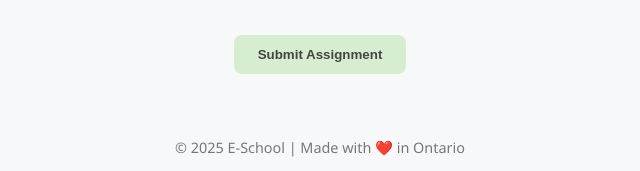
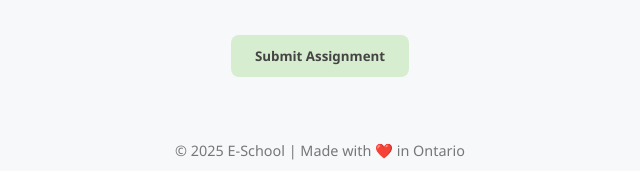
Before and after one commit to rhahavy/eschool, a plain HTML site: page courses/Grade6/Science/assignment1-rock-layers.html in a window 1280 px wide. Shown: the part 829-1000 px from the top of the page, 320-960 px from the left. Drawn offline with Linux system fonts and the light colour scheme.

Commit message:
Update style.css

```diff
--- a/css/style.css
+++ b/css/style.css
@@ -139,3 +139,12 @@ footer {
   border-radius: 10px;
   transition: width 0.5s ease-in-out;
 }
+
+button {
+  font-family: 'Segoe UI', sans-serif;
+  transition: background-color 0.2s;
+}
+
+button:hover {
+  background-color: #c0dfb9;
+}
```
